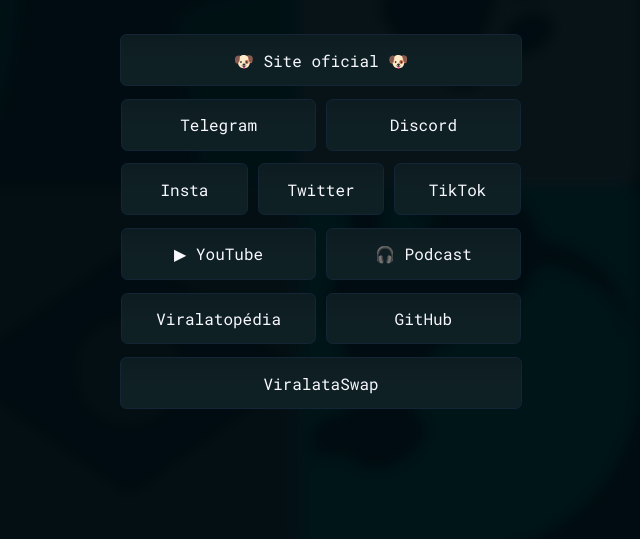
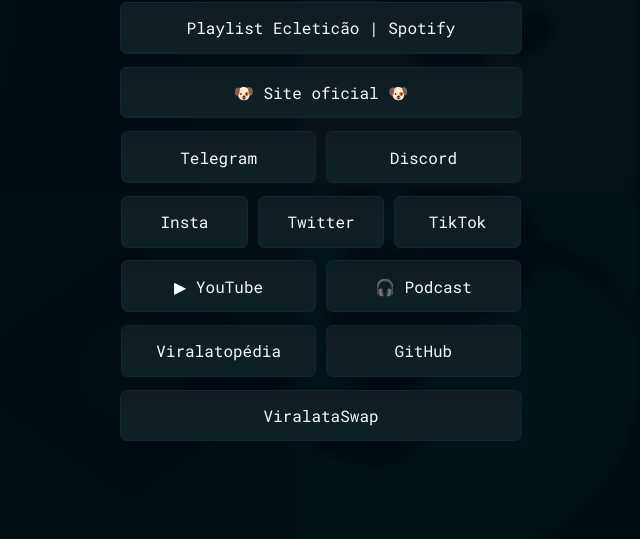
Before and after one commit to viralatafinance/viralata.finance, a plain HTML site: page bio.html in a window 1280 px wide. Shown: the part 261-800 px from the top of the page, without its empty margins (319-959 px from the left). Drawn offline with Linux system fonts and the light colour scheme.

Commit message:
Update bio.html

```diff
--- a/bio.html
+++ b/bio.html
@@ -96,6 +96,7 @@
         </a>
 
         <article>
+            <a href="./index.html">Playlist Ecleticão | Spotify</a>
             <a href="./index.html">🐶 Site oficial 🐶</a>
             <div class="flex_div">
                 <a href="https://t.me/viralatafinance">Telegram</a>
```
